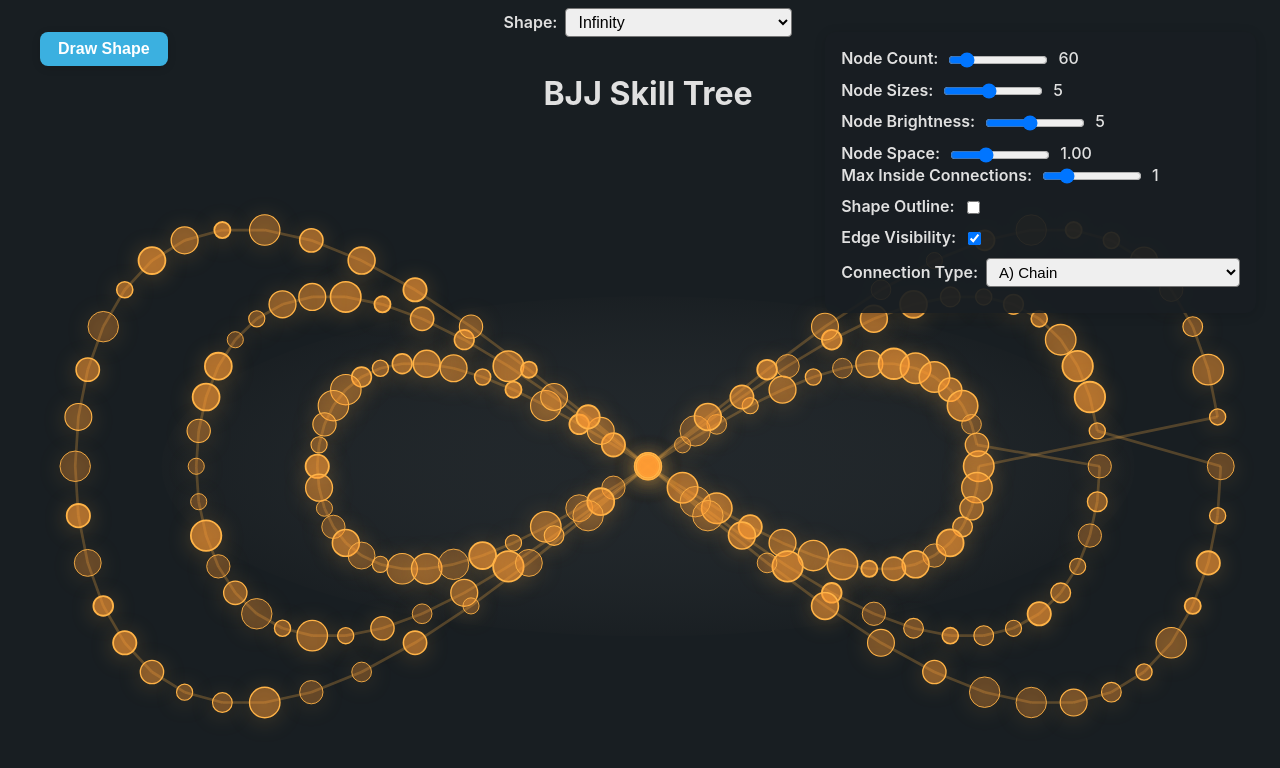
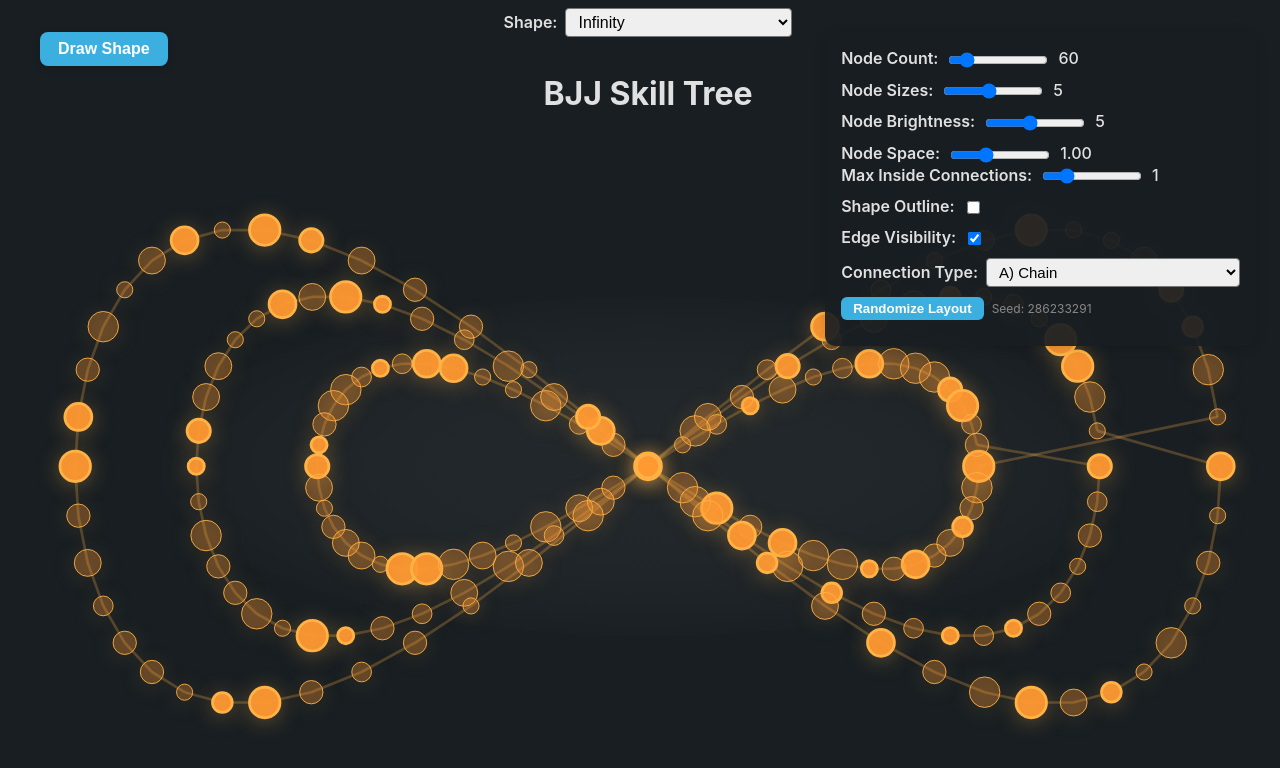
Before and after one commit to jelaludo/BJJ_SkillTree_02, a React (Vite) app: page / in a window 1280 px wide. Shown: the top 768 px of the page. Built offline with nearby package versions, Linux system fonts and the light colour scheme.

Commit message:
Random Seed, Edge Visibility, Brightness

```diff
--- a/src/components/ShapeCanvas.tsx
+++ b/src/components/ShapeCanvas.tsx
@@ -4,6 +4,7 @@ import dummyNodes from '../data/dummyNodes.json';
 import { getShapeLayout } from '../layout/shapeLayout';
 import { scoreToRadius } from '../shapes/moebius';
 import { getBrain3RegionParams, getBrain3OutlinePoints, getBrain4PolygonOutlinePoints } from '../shapes/brain';
+import seedrandom from 'seedrandom';
 
 // Add NodePosition interface
 interface NodePosition {
@@ -131,18 +132,29 @@ function applyConnections(nodes: NodePosition[], type: string): NodePosition[] {
       }
       break;
     case 'incomplete': {
-      // Split into 3 clusters
-      const clusters = 3;
-      const perCluster = Math.ceil(n / clusters);
-      for (let c = 0; c < clusters; c++) {
-        const start = c * perCluster;
-        const end = Math.min((c + 1) * perCluster, n);
-        for (let i = start; i < end; i++) {
-          for (let j = start; j < end; j++) {
-            if (i !== j) newNodes[i].neighbors!.push(newNodes[j].id);
+      // Some lonely nodes, rest in small incomplete clusters
+      const lonelyCount = Math.max(1, Math.floor(n * 0.15)); // 15% lonely
+      const shuffled = [...newNodes].sort(() => Math.random() - 0.5);
+      const lonelyNodes = shuffled.slice(0, lonelyCount);
+      const clustered = shuffled.slice(lonelyCount);
+      // Mark lonely nodes (no neighbors)
+      lonelyNodes.forEach(node => { node.neighbors = []; });
+      // Split clustered nodes into 2-4 clusters
+      const clusterCount = Math.min(4, Math.max(2, Math.floor(clustered.length / 3)));
+      const clusters: NodePosition[][] = Array.from({ length: clusterCount }, () => []);
+      clustered.forEach((node, i) => {
+        clusters[i % clusterCount].push(node);
+      });
+      // For each cluster, connect each node to 1-2 random others in the same cluster
+      clusters.forEach(cluster => {
+        for (let i = 0; i < cluster.length; i++) {
+          const node = cluster[i];
+          const others = cluster.filter((n, idx) => idx !== i);
+          const numLinks = Math.min(2, others.length);
+          const links = others.sort(() => Math.random() - 0.5).slice(0, numLinks);
+          node.neighbors = Array.from(new Set([...(node.neighbors || []), ...links.map(n => n.id)]));
         }
-        }
-      }
+      });
       break;
     }
     case 'none':
@@ -152,6 +164,16 @@ function applyConnections(nodes: NodePosition[], type: string): NodePosition[] {
       break;
   }
   return newNodes;
+}
+
+// Helper: stable hash for node id
+function hashString(str: string) {
+  let hash = 0;
+  for (let i = 0; i < str.length; i++) {
+    hash = ((hash << 5) - hash) + str.charCodeAt(i);
+    hash |= 0;
+  }
+  return Math.abs(hash);
 }
 
 export default function ShapeCanvas() {
@@ -167,6 +189,7 @@ export default function ShapeCanvas() {
   const navigate = useNavigate();
   const [maxInsideConnections, setMaxInsideConnections] = useState(1); // New state for inside node connections
   const [connectionType, setConnectionType] = useState('chain');
+  const [randomSeed, setRandomSeed] = useState(() => Math.floor(Math.random() * 1e9).toString());
 
   // Responsive container size
   useEffect(() => {
@@ -278,7 +301,7 @@ export default function ShapeCanvas() {
     }
     // Apply connection logic
     return applyConnections(positions, connectionType);
-  }, [shape, layeredNodes, baseNodes, nodeSpace, containerSize, nodeSizeVar, nodeBrightVar, maxInsideConnections, connectionType]);
+  }, [shape, layeredNodes, baseNodes, nodeSpace, containerSize, nodeSizeVar, maxInsideConnections, connectionType, randomSeed]);
 
   // Outline paths for the brain3 shape (semicircle + triangle, always in sync with node region)
   const brain3Outlines = useMemo(() => {
@@ -571,6 +594,15 @@ export default function ShapeCanvas() {
             {CONNECTION_TYPES.map(opt => <option key={opt.value} value={opt.value}>{opt.label}</option>)}
           </select>
         </div>
+        <div style={{ marginBottom: 10 }}>
+          <button
+            onClick={() => setRandomSeed(Math.floor(Math.random() * 1e9).toString())}
+            style={{ fontWeight: 600, padding: '4px 12px', borderRadius: 6, background: '#3bb0e0', color: '#fff', border: 'none', marginRight: 8 }}
+          >
+            Randomize Layout
+          </button>
+          <span style={{ fontSize: 12, color: '#888' }}>Seed: {randomSeed}</span>
+        </div>
       </div>
       {/* Shape selector */}
       <div style={{ marginBottom: 16 }}>
@@ -794,18 +826,24 @@ export default function ShapeCanvas() {
               })
         )}
         {/* Render nodes */}
-        {nodePositions.map((node) => (
+        {nodePositions.map((node) => {
+          // Node Brightness logic: 1 = all dark, 10 = 80% bright
+          const brightPercent = 0.8 * (nodeBrightVar - 1) / 9; // 0 at 1, 0.8 at 10
+          const isBright = (hashString(node.id) % 100) < brightPercent * 100;
+          const brightness = isBright ? 0.95 : 0.3;
+          return (
             <circle
               key={node.id}
               cx={node.x}
               cy={node.y}
               r={'size' in node ? node.size : scoreToRadius(node.score || 5) * (nodeSizeVar === 1 ? 1 : 0.8 + Math.random() * 0.4)}
-            fill={nodeFill(node.brightness || 0.7)}
+              fill={nodeFill(brightness)}
               stroke={nodeStroke}
-            strokeWidth={(node.brightness || 0.7) * 2.2}
+              strokeWidth={brightness * 2.2}
               style={{ filter: nodeFilter }}
             />
-        ))}
+          );
+        })}
       </svg>
     </div>
   );
--- a/src/shapes/brain/index.ts
+++ b/src/shapes/brain/index.ts
@@ -122,7 +122,7 @@ export function generateBrainLayout(nodes: SkillNode[], params: ShapeParams): No
           id: nodes[count].id,
           score: nodes[count].score,
           region: 'left',
-          brightness: 0.4 + 0.6 * (intensity / 10),
+          brightness: 0.7, // constant, rendering will handle visual brightness
           neighbors: [],
           color: '#3bb0e0',
           size: 8,
@@ -150,7 +150,7 @@ export function generateBrainLayout(nodes: SkillNode[], params: ShapeParams): No
           id: nodes[count].id,
           score: nodes[count].score,
           region: 'right',
-          brightness: 0.4 + 0.6 * (intensity / 10),
+          brightness: 0.7, // constant
           neighbors: [],
           color: '#3bb0e0',
           size: 8,
@@ -176,7 +176,7 @@ export function generateBrainLayout(nodes: SkillNode[], params: ShapeParams): No
           id: nodes[count].id,
           score: nodes[count].score,
           region: 'band',
-          brightness: 0.4 + 0.6 * (intensity / 10),
+          brightness: 0.7, // constant
           neighbors: [],
           color: '#3bb0e0',
           size: 8,
@@ -205,7 +205,7 @@ export function generateBrainLayout(nodes: SkillNode[], params: ShapeParams): No
           id: nodes[count].id,
           score: nodes[count].score,
           region: 'stem',
-          brightness: 0.4 + 0.6 * (intensity / 10),
+          brightness: 0.7, // constant
           neighbors: [],
           color: '#3bb0e0',
           size: 8,
@@ -233,7 +233,7 @@ export function generateBrainLayout(nodes: SkillNode[], params: ShapeParams): No
           id: nodes[count].id,
           score: nodes[count].score,
           region: 'oblong',
-          brightness: 0.4 + 0.6 * (intensity / 10),
+          brightness: 0.7, // constant
           neighbors: [],
           color: '#3bb0e0',
           size: 8,
@@ -331,38 +331,31 @@ export function generateBrainLayout(nodes: SkillNode[], params: ShapeParams): No
       let dx = 0, dy = 0;
       for (let j = 0; j < points.length; j++) {
         if (i === j) continue;
-        if (points[i].region !== points[j].region) continue; // only intra-region repulsion
-        let vx = points[i].x - points[j].x;
-        let vy = points[i].y - points[j].y;
-        let dist = Math.sqrt(vx * vx + vy * vy) + 0.01;
-        let rep = (k * k) / dist;
-        dx += (vx / dist) * rep;
-        dy += (vy / dist) * rep;
+        const dist = Math.hypot(points[i].x - points[j].x, points[i].y - points[j].y) + 0.01;
+        const rep = (k * k) / dist;
+        dx += (points[i].x - points[j].x) / dist * rep;
+        dy += (points[i].y - points[j].y) / dist * rep;
       }
       points[i].x += dx * 0.002;
       points[i].y += dy * 0.002;
+      keepInRegion(points[i]);
     }
-
     // Attraction (edges)
     for (let i = 0; i < points.length; i++) {
-      const node = points[i];
-      for (const nid of node.neighbors) {
-        const other = points.find(n => n.id === nid);
-        if (!other) continue;
-        let vx = other.x - node.x;
-        let vy = other.y - node.y;
-        let dist = Math.sqrt(vx * vx + vy * vy) + 0.01;
-        // Attraction is stronger for higher intensity
-        let attr = ((dist * dist) / k) * (1 + 0.5 * (node.intensity === 10 ? 2 : node.intensity / 10));
-        node.x += (vx / dist) * attr * 0.0015;
-        node.y += (vy / dist) * attr * 0.0015;
+      for (const neighborId of points[i].neighbors) {
+        const j = points.findIndex(p => p.id === neighborId);
+        if (j === -1) continue;
+        const dist = Math.hypot(points[i].x - points[j].x, points[i].y - points[j].y) + 0.01;
+        const attr = (dist * dist) / k;
+        points[i].x -= (points[i].x - points[j].x) / dist * attr * 0.001;
+        points[i].y -= (points[i].y - points[j].y) / dist * attr * 0.001;
+        keepInRegion(points[i]);
       }
-      keepInRegion(node);
     }
   }
 
   // Return as NodePosition[]
-  return points.map(({ region, intensity, ...rest }) => rest);
+  return points.map(({ intensity, region, color, size, ...rest }) => rest);
 }
 
 // --- Brain 2 region geometry ---
@@ -806,20 +799,14 @@ export function generateTopDownBrainLayout(nodes: SkillNode[], params: ShapePara
   const cy = height / 2;
   const nLeft = Math.floor(n / 2);
   const nRight = n - nLeft;
+  type FNode = NodePosition & { lobe: 'left' | 'right', intensity: number };
   // Helper: sample inside ellipse
   function sampleEllipse(cx: number, cy: number, rx: number, ry: number): [number, number] {
-    let x = 0, y = 0;
-    let tries = 0;
-    do {
-      const t = 2 * Math.PI * Math.random();
-      const r = Math.sqrt(Math.random());
-      x = cx + rx * r * Math.cos(t);
-      y = cy + ry * r * Math.sin(t);
-      tries++;
-    } while (tries < 10 && (Math.abs(x - width / 2) < gap / 2)); // ensure not in gap
-    return [x, y];
+    const t = 2 * Math.PI * Math.random();
+    const r = Math.sqrt(Math.random());
+    return [cx + r * rx * Math.cos(t), cy + r * ry * Math.sin(t)];
   }
-  // Helper: random intensity, 1-10, with lower chance for 10
+  // Helper: random intensity
   function randomIntensity() {
     const r = Math.random();
     if (r > 0.97) return 10;
@@ -833,8 +820,6 @@ export function generateTopDownBrainLayout(nodes: SkillNode[], params: ShapePara
     if (r > 0.07) return 2;
     return 1;
   }
-  // Place nodes, assign lobe and intensity
-  type FNode = NodePosition & { lobe: 'left' | 'right', intensity: number };
   const points: FNode[] = [];
   for (let i = 0; i < nLeft; i++) {
     const [x, y] = sampleEllipse(cxL, cy, lobeWidth / 2, lobeHeight / 2);
@@ -843,7 +828,7 @@ export function generateTopDownBrainLayout(nodes: SkillNode[], params: ShapePara
       id: nodes[i].id,
       x,
       y,
-      brightness: 0.4 + 0.6 * (intensity / 10),
+      brightness: 0.7, // constant
       neighbors: [],
       score: nodes[i].score,
       color: '#3bb0e0',
@@ -859,7 +844,7 @@ export function generateTopDownBrainLayout(nodes: SkillNode[], params: ShapePara
       id: nodes[nLeft + i].id,
       x,
       y,
-      brightness: 0.4 + 0.6 * (intensity / 10),
+      brightness: 0.7, // constant
       neighbors: [],
       score: nodes[nLeft + i].score,
       color: '#3bb0e0',
@@ -889,18 +874,24 @@ export function generateTopDownBrainLayout(nodes: SkillNode[], params: ShapePara
   const ITER = 100;
   const AREA = width * height;
   const k = Math.sqrt(AREA / n) * 0.6;
-  function keepInEllipse(node: FNode) {
-    const cx = node.lobe === 'left' ? cxL : cxR;
-    const rx = lobeWidth / 2, ry = lobeHeight / 2;
-    let dx = node.x - cx, dy = node.y - cy;
-    if ((dx * dx) / (rx * rx) + (dy * dy) / (ry * ry) > 1) {
-      const angle = Math.atan2(dy, dx);
-      node.x = cx + rx * Math.cos(angle);
-      node.y = cy + ry * Math.sin(angle);
+  function keepInLobe(node: FNode) {
+    if (node.lobe === 'left') {
+      const dx = node.x - cxL;
+      const dy = node.y - cy;
+      if ((dx * dx) / ((lobeWidth / 2) ** 2) + (dy * dy) / ((lobeHeight / 2) ** 2) > 1) {
+        const [x, y] = sampleEllipse(cxL, cy, lobeWidth / 2, lobeHeight / 2);
+        node.x = x;
+        node.y = y;
+      }
+    } else {
+      const dx = node.x - cxR;
+      const dy = node.y - cy;
+      if ((dx * dx) / ((lobeWidth / 2) ** 2) + (dy * dy) / ((lobeHeight / 2) ** 2) > 1) {
+        const [x, y] = sampleEllipse(cxR, cy, lobeWidth / 2, lobeHeight / 2);
+        node.x = x;
+        node.y = y;
+      }
     }
-    // Prevent crossing the gap
-    if (node.lobe === 'left' && node.x > width / 2 - gap / 2) node.x = width / 2 - gap / 2;
-    if (node.lobe === 'right' && node.x < width / 2 + gap / 2) node.x = width / 2 + gap / 2;
   }
   for (let iter = 0; iter < ITER; iter++) {
     // Repulsion
@@ -908,36 +899,30 @@ export function generateTopDownBrainLayout(nodes: SkillNode[], params: ShapePara
       let dx = 0, dy = 0;
       for (let j = 0; j < points.length; j++) {
         if (i === j) continue;
-        if (points[i].lobe !== points[j].lobe) continue; // only intra-lobe repulsion
-        let vx = points[i].x - points[j].x;
-        let vy = points[i].y - points[j].y;
-        let dist = Math.sqrt(vx * vx + vy * vy) + 0.01;
-        let rep = (k * k) / dist;
-        dx += (vx / dist) * rep;
-        dy += (vy / dist) * rep;
+        const dist = Math.hypot(points[i].x - points[j].x, points[i].y - points[j].y) + 0.01;
+        const rep = (k * k) / dist;
+        dx += (points[i].x - points[j].x) / dist * rep;
+        dy += (points[i].y - points[j].y) / dist * rep;
       }
       points[i].x += dx * 0.002;
       points[i].y += dy * 0.002;
+      keepInLobe(points[i]);
     }
     // Attraction (edges)
     for (let i = 0; i < points.length; i++) {
-      const node = points[i];
-      for (const nid of node.neighbors) {
-        const other = points.find(n => n.id === nid);
-        if (!other) continue;
-        let vx = other.x - node.x;
-        let vy = other.y - node.y;
-        let dist = Math.sqrt(vx * vx + vy * vy) + 0.01;
-        // Attraction is stronger for higher intensity
-        let attr = ((dist * dist) / k) * (1 + 0.5 * (node.intensity === 10 ? 2 : node.intensity / 10));
-        node.x += (vx / dist) * attr * 0.0015;
-        node.y += (vy / dist) * attr * 0.0015;
+      for (const neighborId of points[i].neighbors) {
+        const j = points.findIndex(p => p.id === neighborId);
+        if (j === -1) continue;
+        const dist = Math.hypot(points[i].x - points[j].x, points[i].y - points[j].y) + 0.01;
+        const attr = (dist * dist) / k;
+        points[i].x -= (points[i].x - points[j].x) / dist * attr * 0.001;
+        points[i].y -= (points[i].y - points[j].y) / dist * attr * 0.001;
+        keepInLobe(points[i]);
       }
-      keepInEllipse(node);
     }
   }
   // Return as NodePosition[]
-  return points.map(({ lobe, intensity, ...rest }) => rest);
+  return points.map(({ intensity, lobe, color, size, ...rest }) => rest);
 }
 
 // --- Top Down Brain 2 (Polygon Boundary) ---
```
Lines whose indentation alone changed are shown as unchanged.
